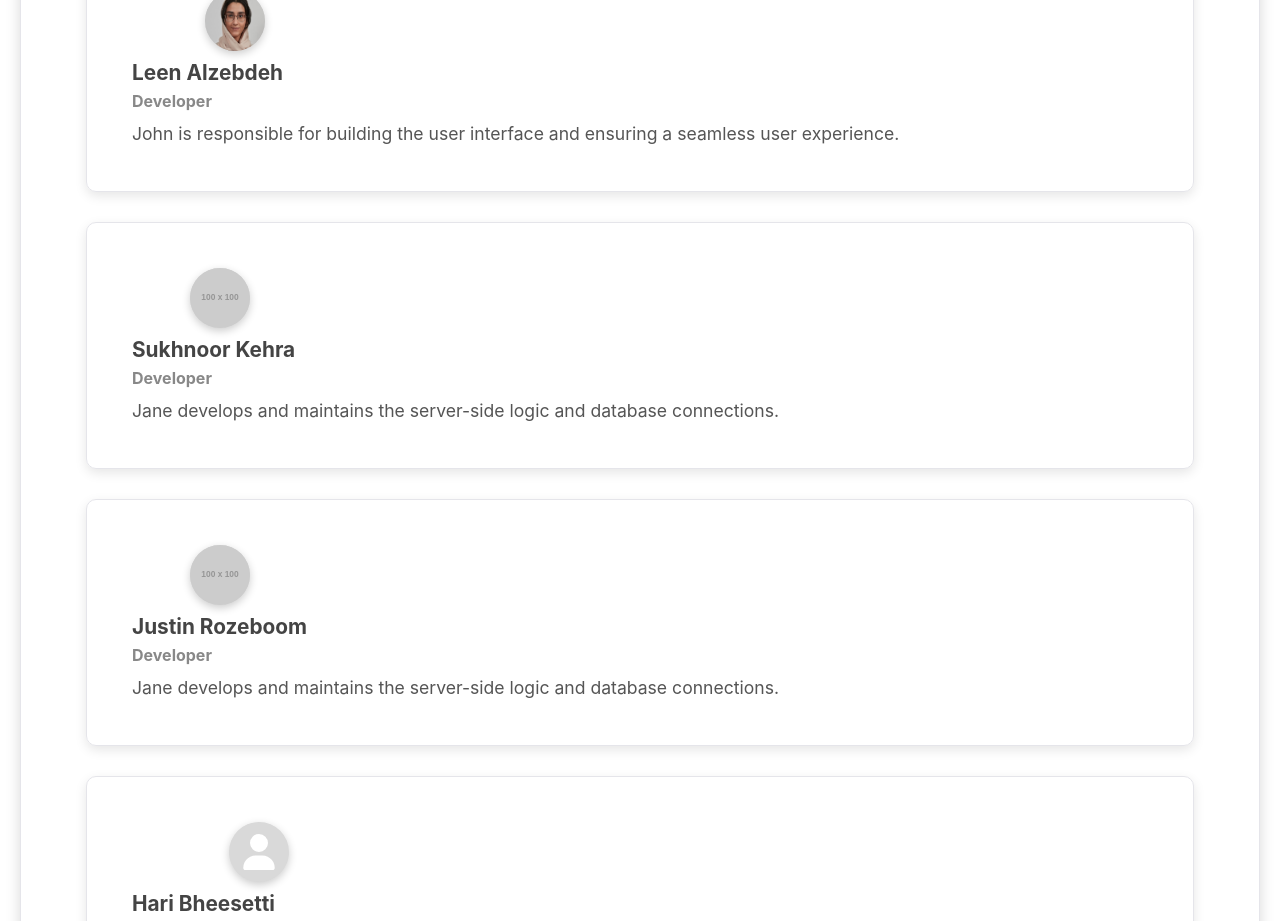
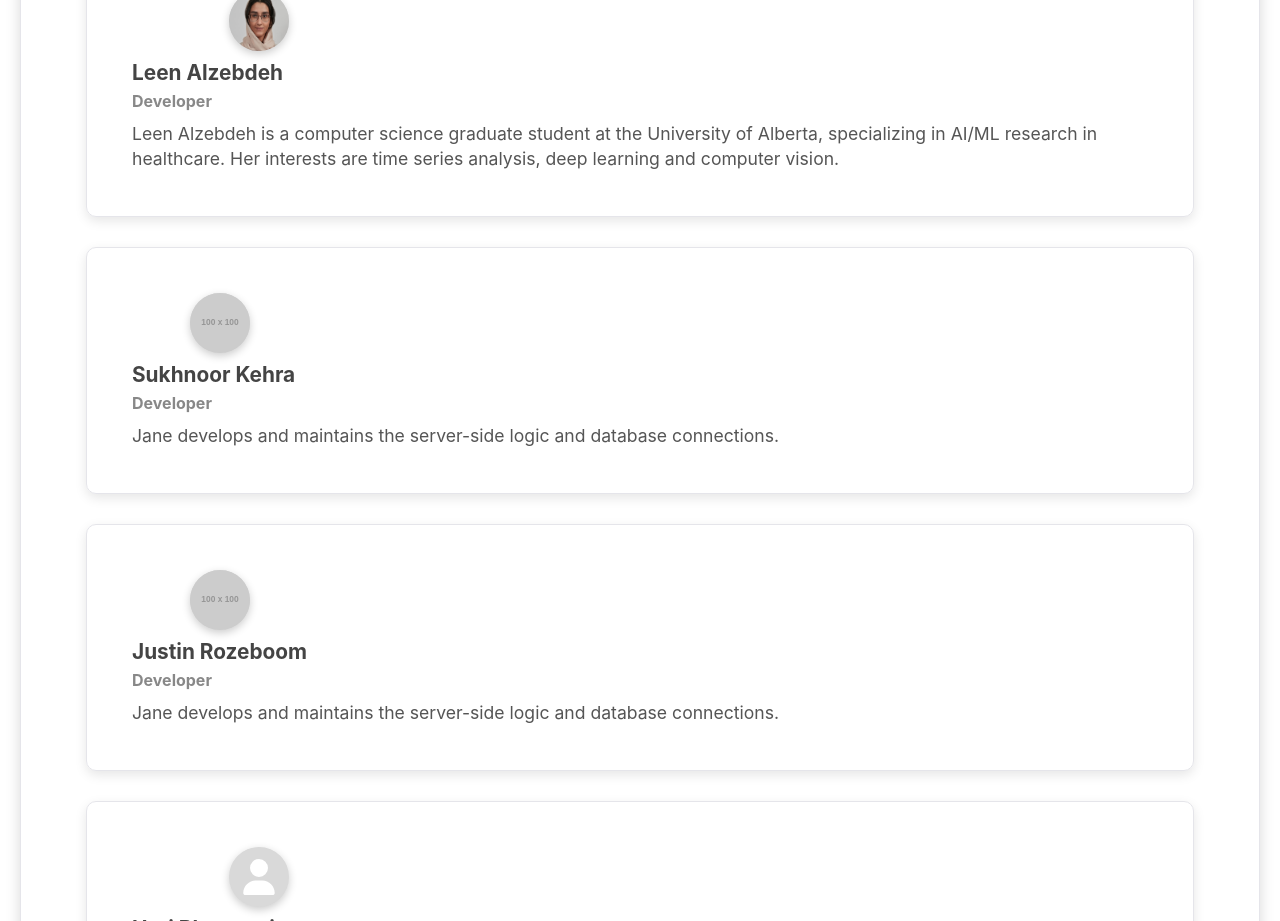
Before and after one commit to hbheesetti/Crowd-Check, a React (Vite) app: page /about in a window 1280 px wide. Shown: the part 920-1841 px from the top of the page. Built offline with nearby package versions, Linux system fonts and the light colour scheme.

Commit message:
Leen disc

```diff
--- a/src/About.jsx
+++ b/src/About.jsx
@@ -19,7 +19,7 @@ const teamMembers = [
 		name: "Leen Alzebdeh",
 		role: "Developer",
 		description:
-			"John is responsible for building the user interface and ensuring a seamless user experience.",
+			"Leen Alzebdeh is a computer science graduate student at the University of Alberta, specializing in AI/ML research in healthcare. Her interests are time series analysis, deep learning and computer vision.",
 		photo: leenImg,
 	},
 	{
```
